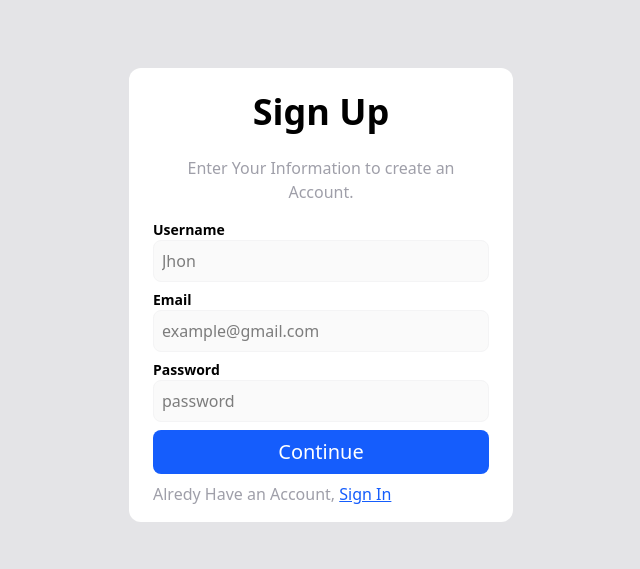
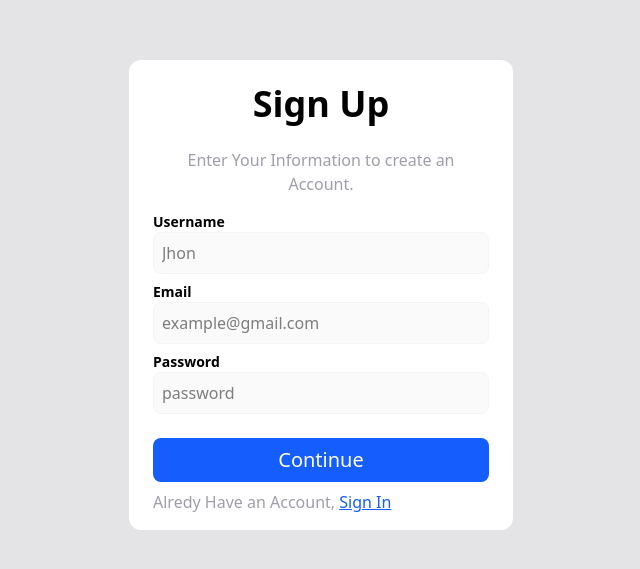
Before and after one commit to iamKunalBhalerao/MERN-Authentication-Sysytem, a React (Vite) app in the folder frontend/: page /signup in a window 1280 px wide. Shown: the part 105-674 px from the top of the page, without its empty margins (319-959 px from the left). Built offline with nearby package versions, Linux system fonts and the light colour scheme.

Commit message:
finalized signup functionality and resolve some errors from backend

```diff
--- a/frontend/src/App.jsx
+++ b/frontend/src/App.jsx
@@ -5,9 +5,12 @@ import Signup from "./pages/Signup";
 import Signin from "./pages/Signin";
 import Account from "./pages/Account";
 
+import { ToastContainer } from "react-toastify";
+
 const App = () => {
   return (
     <>
+      <ToastContainer />
       <Routes>
         <Route path="*" element={<Home />} />
         <Route path="/signup" element={<Signup />} />
--- a/frontend/src/components/Button.jsx
+++ b/frontend/src/components/Button.jsx
@@ -1,17 +1,14 @@
 import React from "react";
-import { Link } from "react-router-dom";
 
-const Button = ({ lable, onClick, to }) => {
+const Button = ({ lable, onClick }) => {
   return (
     <>
-      <Link to={to}>
-        <button
-          className="w-full py-2 px-4 rounded-lg bg-blue-600 hover:bg-blue-700 text-white text-xl cursor-pointer"
-          onClick={onClick}
-        >
-          {lable}
-        </button>
-      </Link>
+      <button
+        className="w-full py-2 px-4 rounded-lg bg-blue-600 hover:bg-blue-700 text-white text-xl cursor-pointer mt-4"
+        onClick={onClick}
+      >
+        {lable}
+      </button>
     </>
   );
 };
--- a/frontend/src/components/Input.jsx
+++ b/frontend/src/components/Input.jsx
@@ -1,6 +1,6 @@
 import React from "react";
 
-const Input = ({ lable, type, placeholder, onchange }) => {
+const Input = ({ lable, type, placeholder, onChange }) => {
   return (
     <>
       <div className="text-black text-sm font-semibold">{lable}</div>
@@ -8,7 +8,7 @@ const Input = ({ lable, type, placeholder, onchange }) => {
         className="w-full p-2 mb-2 border border-zinc-100 rounded-lg bg-zinc-50 outline-0 focus:outline-1 focus:outline-blue-200"
         type={type}
         placeholder={placeholder}
-        onChange={onchange}
+        onChange={onChange}
         required
       />
     </>
--- /dev/null
+++ b/frontend/src/context/AppContext.jsx
@@ -0,0 +1,19 @@
+import { createContext, useState } from "react";
+
+export const AppContext = createContext();
+
+export const AppContextProvider = (props) => {
+  const [isLoggedIn, setIsLoggedIn] = useState(false);
+  const [userData, setUserData] = useState(false);
+
+  const value = {
+    isLoggedIn,
+    setIsLoggedIn,
+    userData,
+    setUserData,
+  };
+
+  return (
+    <AppContext.Provider value={value}>{props.children}</AppContext.Provider>
+  );
+};
--- a/frontend/src/main.jsx
+++ b/frontend/src/main.jsx
@@ -2,9 +2,12 @@ import { createRoot } from "react-dom/client";
 import "./index.css";
 import App from "./App.jsx";
 import { BrowserRouter } from "react-router-dom";
+import { AppContextProvider } from "./context/AppContext.jsx";
 
 createRoot(document.getElementById("root")).render(
   <BrowserRouter>
-    <App />
+    <AppContextProvider>
+      <App />
+    </AppContextProvider>
   </BrowserRouter>
 );
--- a/frontend/src/pages/Signin.jsx
+++ b/frontend/src/pages/Signin.jsx
@@ -1,11 +1,30 @@
-import React from "react";
+import React, { useState } from "react";
 import AuthHeading from "../components/AuthHeading";
 import AuthSubHeading from "../components/AuthSubHeading";
 import Input from "../components/Input";
 import Button from "../components/Button";
 import BottomWarning from "../components/BottomWarning";
+import { useNavigate } from "react-router-dom";
+import axios from "axios";
 
 const Signin = () => {
+  const [email, setEmail] = useState("");
+  const [password, setPassword] = useState("");
+  const navigate = useNavigate();
+
+  const signInHandler = async () => {
+    await axios
+      .post("http://localhost:3000/api/v1/auth/signin", {
+        email,
+        password,
+      })
+      .then((response) => {
+        localStorage.setItem("accessToken", response.data.AccessToken);
+        navigate("/");
+      });
+    navigate("/");
+  };
+
   return (
     <>
       <div className="h-screen p-4 bg-zinc-200 flex justify-center items-center">
@@ -19,7 +38,7 @@ const Signin = () => {
             type={"email"}
             placeholder={"example@gmail.com"}
             onChange={(e) => {
-              console.log(e.target.value);
+              setEmail(e.target.value);
             }}
           />
           <Input
@@ -27,16 +46,12 @@ const Signin = () => {
             type={"password"}
             placeholder={"password"}
             onChange={(e) => {
-              console.log(e.target.value);
+              setPassword(e.target.value);
             }}
           />
-          <Button
-            lable={"Continue"}
-            onClick={() => {
-              console.log("You are Signed Up Successfully");
-            }}
-            to={"/"}
-          />
+          <BottomWarning buttontxt={"Forgot Password ?"} to={"/signup"} />
+
+          <Button lable={"Continue"} onClick={signInHandler} />
           <BottomWarning
             warning={"Dont have an Account? "}
             buttontxt={"Sign Up"}
--- a/frontend/src/pages/Signup.jsx
+++ b/frontend/src/pages/Signup.jsx
@@ -1,11 +1,39 @@
-import React from "react";
+import React, { useState } from "react";
 import Input from "../components/Input";
 import AuthHeading from "../components/AuthHeading";
 import AuthSubHeading from "../components/AuthSubHeading";
 import Button from "../components/Button";
 import BottomWarning from "../components/BottomWarning";
+import axios from "axios";
+import { toast } from "react-toastify";
+import { useNavigate } from "react-router-dom";
 
 const Signup = () => {
+  const [username, setUsername] = useState("");
+  const [email, setEmail] = useState("");
+  const [password, setPassword] = useState("");
+  const navigate = useNavigate();
+
+  async function signupHandler() {
+    try {
+      const { data } = await axios.post(
+        "http://localhost:3000/api/v1/auth/signup",
+        {
+          username,
+          email,
+          password,
+        }
+      );
+      toast.success(data.message);
+      localStorage.setItem("AccessToken", data.AccessToken);
+      navigate("/");
+    } catch (error) {
+      if (axios.isAxiosError(error)) {
+        toast.error(error.response.data.message);
+      }
+    }
+  }
+
   return (
     <>
       <div className="h-screen p-4 bg-zinc-200 flex justify-center items-center">
@@ -19,7 +47,7 @@ const Signup = () => {
             type={"text"}
             placeholder={"Jhon"}
             onChange={(e) => {
-              console.log(e.target.value);
+              setUsername(e.target.value);
             }}
           />
           <Input
@@ -27,7 +55,7 @@ const Signup = () => {
             type={"email"}
             placeholder={"example@gmail.com"}
             onChange={(e) => {
-              console.log(e.target.value);
+              setEmail(e.target.value);
             }}
           />
           <Input
@@ -35,16 +63,10 @@ const Signup = () => {
             type={"password"}
             placeholder={"password"}
             onChange={(e) => {
-              console.log(e.target.value);
+              setPassword(e.target.value);
             }}
           />
-          <Button
-            lable={"Continue"}
-            onClick={() => {
-              console.log("You are Signed Up Successfully");
-            }}
-            to={"/"}
-          />
+          <Button lable={"Continue"} onClick={signupHandler} />
           <BottomWarning
             warning={"Alredy Have an Account, "}
             buttontxt={"Sign In"}
```
